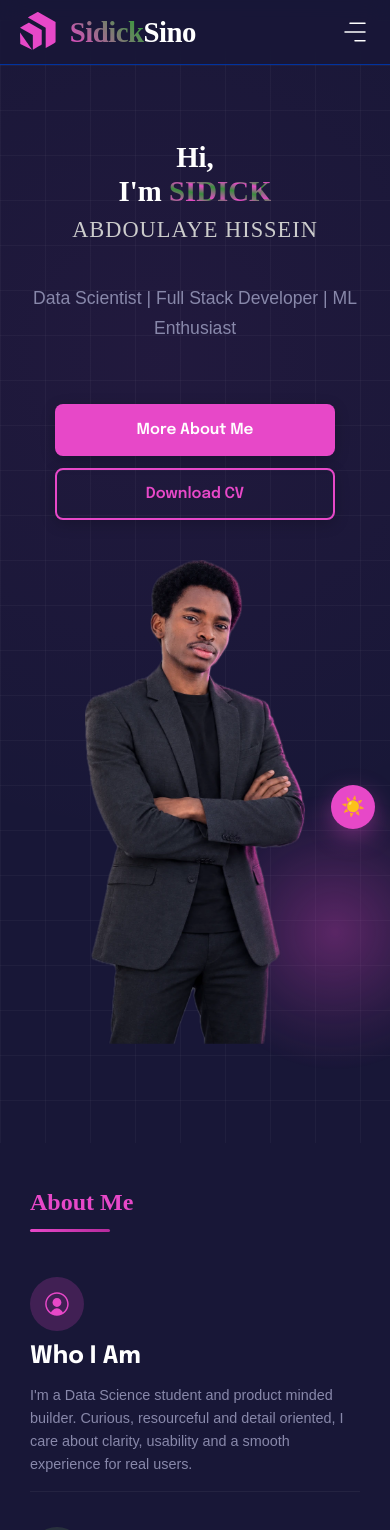
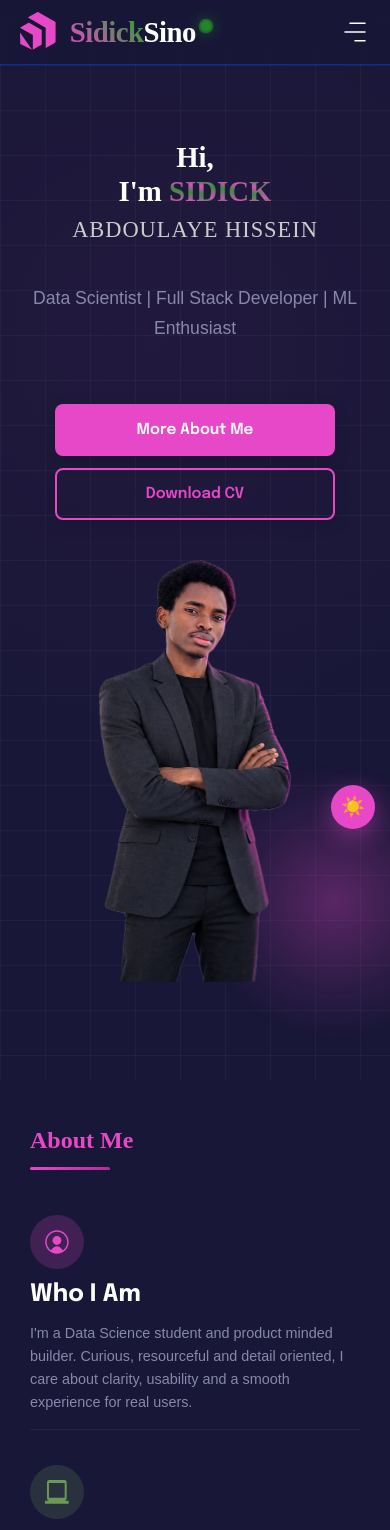
Before and after one commit to sidicksino/SidickPortfolio, a React (Vite) app: page / in a window 390 px wide. Shown: the top 1530 px of the page. Built offline with nearby package versions, Linux system fonts and the light colour scheme; a web font is replaced by a local one.

Commit message:
Restore animated status dot to navbar and update hero section for viewport-driven height responsiveness

```diff
--- a/src/components/hero/Hero.css
+++ b/src/components/hero/Hero.css
@@ -45,11 +45,16 @@
   display: flex;
   justify-content: space-between;
   align-items: center;
-  padding: 150px 100px 0px;
+  /* Was 150px top — sized for the old circular portrait, mostly dead space.
+     80px clears the fixed navbar, the rest is breathing room. */
+  padding: 110px 100px 0px;
   max-width: 1400px;
   margin: 0 auto;
   gap: 80px;
   background: var(--background);
+  /* Height is viewport-driven, not image-driven. Slightly under 100vh so the
+     next section peeks above the fold and gives people a reason to scroll. */
+  min-height: calc(100vh - 80px);
   opacity: 0;
   transform: translateY(40px);
   transition: all 0.9s cubic-bezier(0.16, 1, 0.3, 1);
@@ -202,8 +207,10 @@
   align-self: flex-end;
   display: flex;
   justify-content: center;
-  /* Sized by the image; the glow behind is what fills the space */
-  width: 420px;
+  /* Height-driven, not width-driven: the portrait scales to the viewport so
+     it can never push the hero past one screen. */
+  width: auto;
+  max-width: 420px;
   transition: transform 0.4s ease;
 }
 
@@ -211,8 +218,10 @@
   position: relative;
   z-index: 1;
   display: block;
-  width: 100%;
+  width: auto;
   height: auto;
+  max-width: 100%;
+  max-height: calc(100vh - 280px);
   /* Lets the figure sit on the section's baseline instead of floating */
   margin-bottom: -1px;
   transition: transform 0.5s ease;
@@ -230,8 +239,9 @@
   left: 50%;
   top: 48%;
   transform: translate(-50%, -50%);
-  width: 520px;
-  height: 520px;
+  /* Scales with the portrait so the glow stays proportional */
+  width: min(520px, 58vh);
+  height: min(520px, 58vh);
   border-radius: 50%;
   background: radial-gradient(circle,
       rgba(231, 72, 200, 0.42) 0%,
@@ -261,17 +271,18 @@
 
 @media (max-width: 1200px) {
   .hero {
-    padding: 200px 60px;
+    /* Was 200px top/bottom — pushed the hero well past one screen */
+    padding: 110px 60px 0;
     gap: 60px;
   }
 
   .hero-image {
-    width: 340px;
+    max-width: 340px;
   }
 
   .hero-image::before {
-    width: 420px;
-    height: 420px;
+    width: min(420px, 52vh);
+    height: min(420px, 52vh);
   }
 
   .hero-content h1 {
@@ -297,7 +308,13 @@
     order: 2;
     margin-bottom: 0;
     align-self: center;
-    width: 300px;
+    max-width: 300px;
+  }
+
+  /* Stacked layout: the text already fills the first screen, so cap the
+     portrait by viewport height rather than the desktop calc(). */
+  .hero-image img {
+    max-height: 50vh;
   }
 
   .hero-buttons {
@@ -313,12 +330,12 @@
   }
 
   .hero-image {
-    width: 260px;
+    max-width: 260px;
   }
 
   .hero-image::before {
-    width: 340px;
-    height: 340px;
+    width: min(340px, 46vh);
+    height: min(340px, 46vh);
   }
 
   .hero-content {
@@ -350,12 +367,12 @@
   }
 
   .hero-image {
-    width: 220px;
+    max-width: 220px;
   }
 
   .hero-image::before {
-    width: 280px;
-    height: 280px;
+    width: min(280px, 42vh);
+    height: min(280px, 42vh);
   }
 
   .hero-content h1 {
--- a/src/components/navbar/Navbar.css
+++ b/src/components/navbar/Navbar.css
@@ -118,6 +118,40 @@
       background-position: 0% 50%;
     }
   }
+
+
+/* Animated status dot in the navbar — signals "available".
+   Kept deliberately: green reads as a status indicator, not decoration,
+   so it's an intentional exception to the one-accent rule. */
+.nav-active {
+  position: absolute;
+  top: 8px;
+  right: 0;
+  width: 12px;
+  height: 12px;
+  background: #26a32c;
+  border-radius: 50%;
+  box-shadow: 0 0 12px rgba(38, 163, 44, 0.6);
+  border: 2px solid rgba(0, 0, 0, 0.15);
+}
+
+@media (prefers-reduced-motion: no-preference) {
+  .nav-active {
+    animation: navPulse 1.6s infinite ease-in-out;
+  }
+}
+
+@keyframes navPulse {
+  0%, 100% {
+    transform: scale(1);
+    opacity: 1;
+  }
+  50% {
+    transform: scale(1.4);
+    opacity: 0.6;
+  }
+}
+
 
 .nav-logo-text span::after {
   content: "";
--- a/src/components/navbar/Navbar.jsx
+++ b/src/components/navbar/Navbar.jsx
@@ -27,6 +27,7 @@ const Navbar = ({ scrolled = false }) => {
         <p className="nav-logo-text">
           <span>Sidick</span>Sino
         </p>
+        <span className="nav-active" aria-hidden="true"></span>
       </div>
 
       {/* Nouveau bouton avec SVG animé */}
--- a/src/components/pages/HeroPage.css
+++ b/src/components/pages/HeroPage.css
@@ -127,6 +127,10 @@
   display: flex;
   align-items: center;
   gap: 12px;
+  /* Anchors the .nav-active status dot to the logo rather than the
+     fixed navbar */
+  position: relative;
+  padding-right: 20px;
 }
 
 .nav-logo img {
@@ -146,6 +150,40 @@
   -webkit-text-fill-color: transparent;
   background-clip: text;
 }
+
+
+/* Animated status dot in the navbar — signals "available".
+   Kept deliberately: green reads as a status indicator, not decoration,
+   so it's an intentional exception to the one-accent rule. */
+.nav-active {
+  position: absolute;
+  top: 8px;
+  right: 4px;
+  width: 12px;
+  height: 12px;
+  background: #26a32c;
+  border-radius: 50%;
+  box-shadow: 0 0 12px rgba(38, 163, 44, 0.6);
+  border: 2px solid rgba(0, 0, 0, 0.15);
+}
+
+@media (prefers-reduced-motion: no-preference) {
+  .nav-active {
+    animation: navPulse 1.6s infinite ease-in-out;
+  }
+}
+
+@keyframes navPulse {
+  0%, 100% {
+    transform: scale(1);
+    opacity: 1;
+  }
+  50% {
+    transform: scale(1.4);
+    opacity: 0.6;
+  }
+}
+
 
 .nav-spacer {
   width: 100px;
--- a/src/components/pages/HeroPage.jsx
+++ b/src/components/pages/HeroPage.jsx
@@ -59,6 +59,7 @@ const HeroPage = () => {
           <p className="nav-logo-text">
             <span>Sidick</span>Sino
           </p>
+          <span className="nav-active" aria-hidden="true"></span>
         </div>
         <div className="nav-spacer"></div>
       </nav>
```
Also changed, not shown: .claude/skills/portfolio-design/SKILL.md, 1 other file (tests, documents, lock files or other folders).
